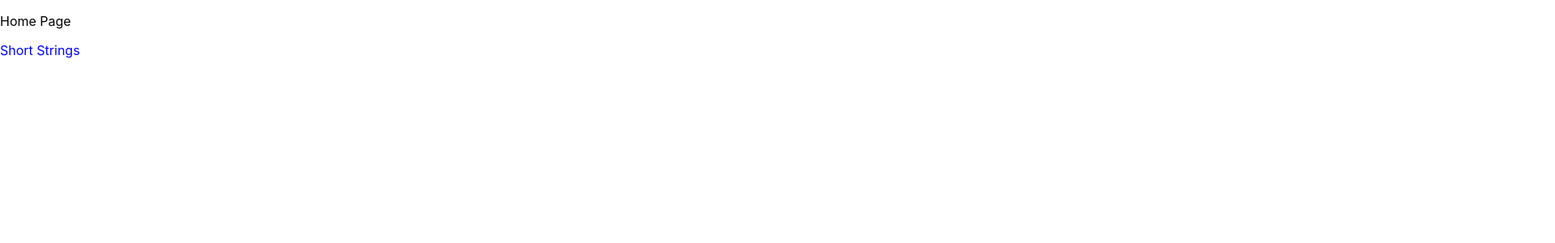
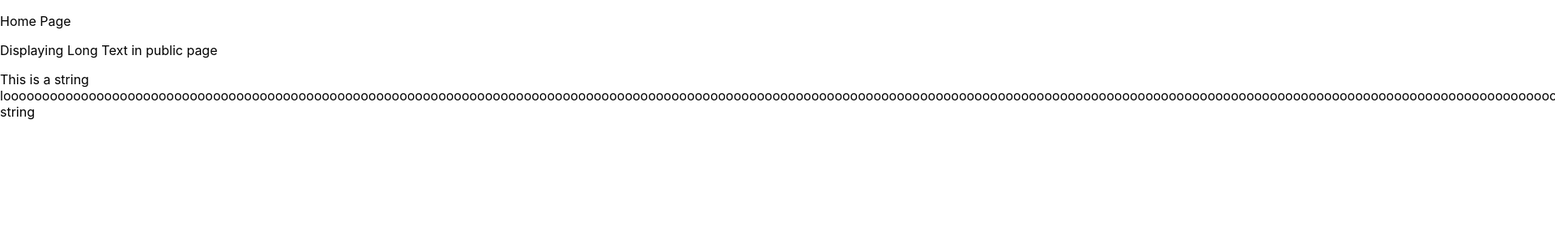
Before and after one commit to surajkumar-sk/MediumBlogs, a React (Create React App) app in the folder bundlesizeimprov/: page / in a window 1280 px wide. Shown: the top 300 px of the page at 81% size, 1920 px wide, since content can reach past the window. Built offline with nearby package versions, Linux system fonts and the light colour scheme.

Commit message:
initializing project for part 2

```diff
--- a/bundlesizeimprov/src/App.js
+++ b/bundlesizeimprov/src/App.js
@@ -11,15 +11,15 @@ function App() {
           path="/"
           element={<Home />}
         >
-          {/* <Route
-            path="public"
-            element={<Public />}
-          ></Route> */}
         </Route>
         <Route
             path="admin"
             element={<Admin />}
-          ></Route>
+        ></Route>
+        <Route
+            path="public"
+            element={<Public />}
+        ></Route>
       </Routes>
   );
 }
--- a/bundlesizeimprov/src/internal/Home.js
+++ b/bundlesizeimprov/src/internal/Home.js
@@ -1,6 +1,6 @@
 import Box from "@mui/material/Box";
 import React from "react";
-import { getSmallString } from "../common/Utilities";
+import { getBigString } from "../common/Utilities";
 
 export default class Home extends React.Component{
     constructor(){
@@ -9,10 +9,11 @@ export default class Home extends React.Component{
     }
     render(){
         return(
-        <Box>
-            <p>Home Page</p>
-            <p className="hompageString">{getSmallString()}</p>
-        </Box>
+            <>
+                <p>Home Page</p>
+                <p>Displaying Long Text in public page</p>
+                <p>{getBigString()}</p>
+            </>
         )
     }
 }
--- a/bundlesizeimprov/src/public/Public.js
+++ b/bundlesizeimprov/src/public/Public.js
@@ -1,4 +1,6 @@
 import React from "react";
+import { getSmallString  } from "../common/Utilities";
+
 
 export default class Public extends React.Component{
     constructor(){
@@ -6,7 +8,12 @@ export default class Public extends React.Component{
 
     }
     render(){
-        return(<p>Public Page is here</p>)
+        return(
+            <>
+                <p>Displaying Short Text in public page</p>
+                <p>{getSmallString()}</p>
+            </>
+        )
     }
 }
 
```
